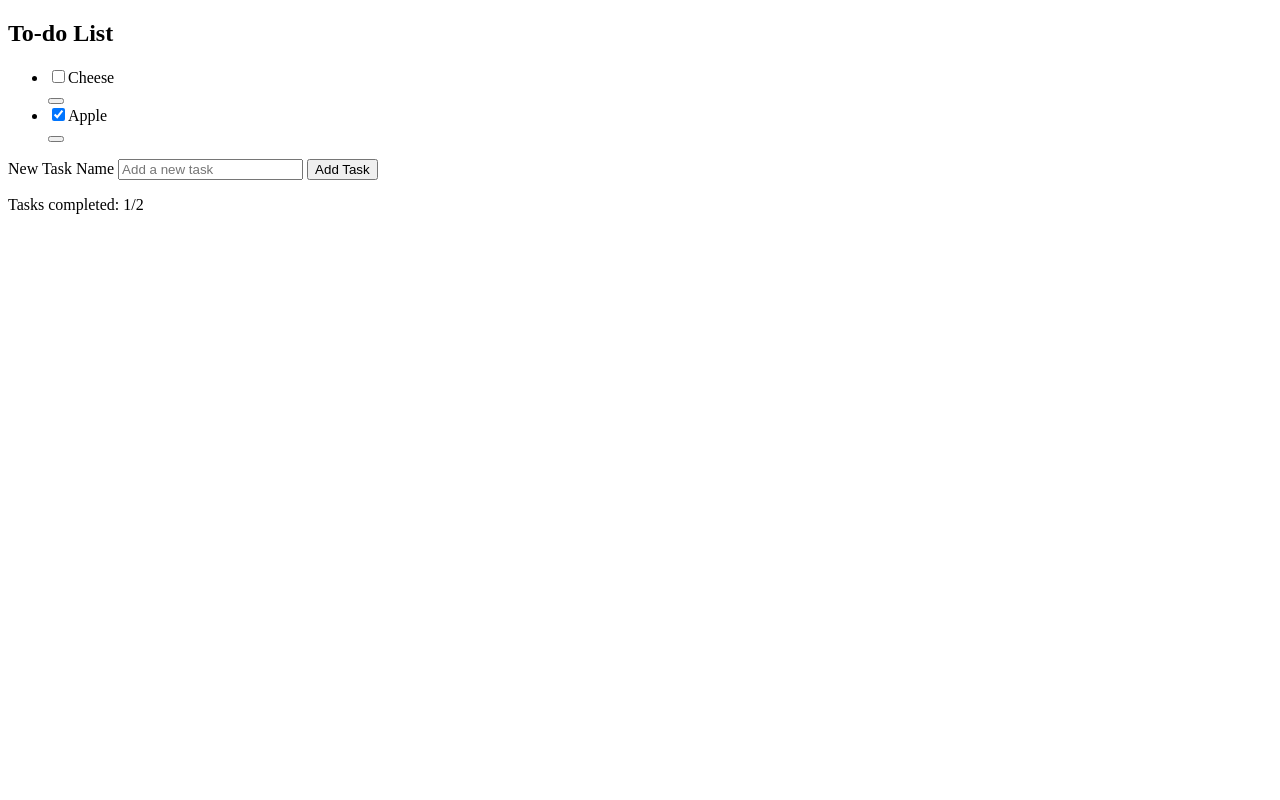
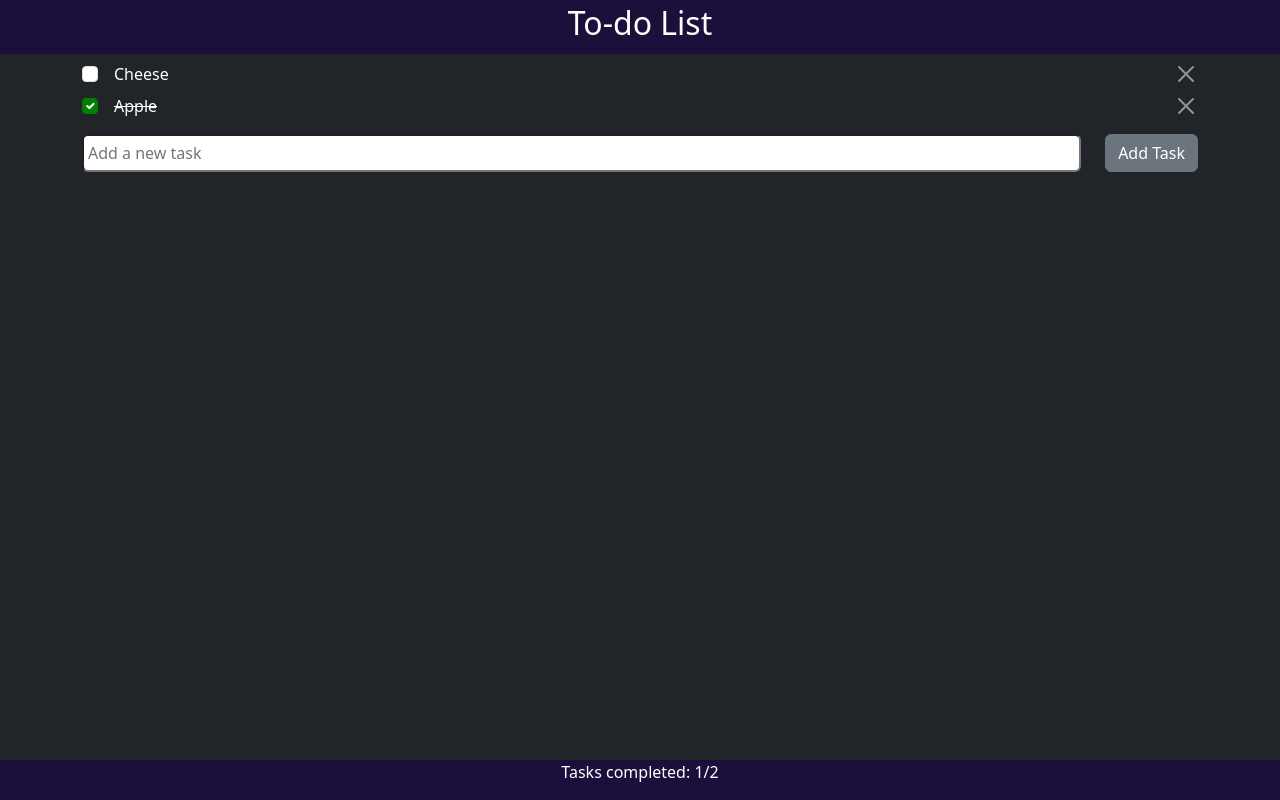
Before and after one commit to markWangsgard/Bootstrap, a website: page index.html in a window 1280 px wide. Drawn offline with Linux system fonts and the light colour scheme.

Commit message:
yet another

```diff
--- a/index.html
+++ b/index.html
@@ -4,7 +4,7 @@
     <meta charset="UTF-8" />
     <meta name="viewport" content="width=device-width, initial-scale=1.0" />
     <title>Document</title>
-    <link rel="stylesheet" href="css/custom.css.map" />
+    <link rel="stylesheet" href="css/custom.css" />
     <script type="module" src="JavaScript/ui.js"></script>
   </head>
   <body class="bg-dark">
```
